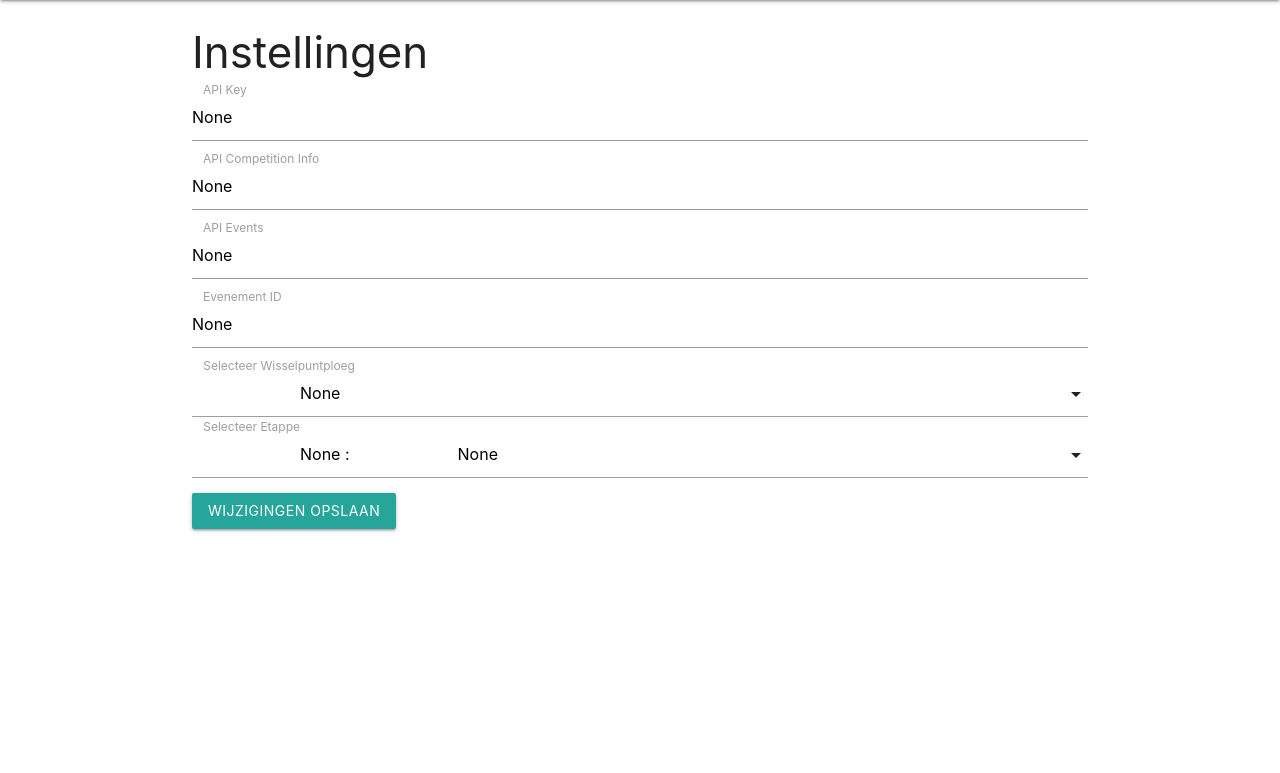
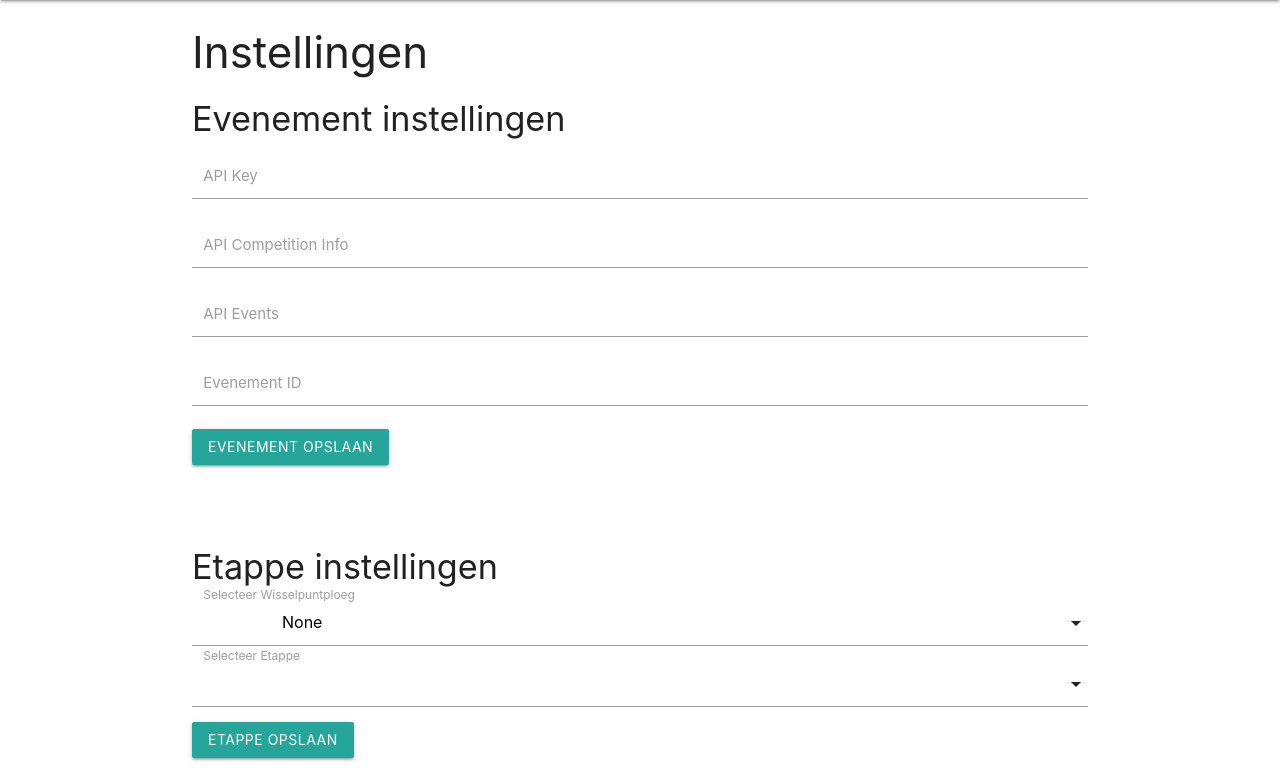
Before and after one commit to Veluweloop/VelRiS, a Flask app: page /instellingen in a window 1280 px wide. Shown: the part 64-837 px from the top of the page. Before the commit the page ends 596 px from the top, so only its background shows below. Run offline with Flask 3, Linux system fonts and the light colour scheme; data that the repository does not hold is empty; parts of the project's set-up code (start-up, migrations or seed data) failed here and were passed over; some libraries are stand-ins or nearby versions.

Commit message:
update in changing settings

```diff
--- a/helper_database.py
+++ b/helper_database.py
@@ -154,7 +154,7 @@ def get_wisselpunt_by_etappe(evenement_id, etappe_volgnummer):
             AND ETAPPE_VOLGNUMMER = ?
         ''', (evenement_id, etappe_volgnummer))
 
-    row = cursor.fetchone()
+        row = cursor.fetchone()
 
     if row is not None:
         return row[0]
--- a/webapp/templates/Instellingen.html
+++ b/webapp/templates/Instellingen.html
@@ -1,61 +1,131 @@
 {% extends "base.html" %}
 
 {% block content %}
+
 <div class="container">
 
     <h3>Instellingen</h3>
 
-        <form method="POST" id="update_instellingen">
+
+    <!-- ===================================================== -->
+    <!-- EVENEMENT / API INSTELLINGEN                          -->
+    <!-- ===================================================== -->
+
+    <h4>Evenement instellingen</h4>
+
+    <form method="POST">
+
+        <!-- Tell Flask which form was submitted -->
+        <input type="hidden" name="action" value="event">
+
 
         <!-- API Key -->
         <div class="input-field col s12">
+
             <input
                 id="API_key"
                 name="API_key"
                 type="text"
-                    value="{{ config_load.API_key }}"
+                value="{{ config_load.API_key or '' }}"
             >
-                <label for="API_key">API Key</label>
+
+            <label for="API_key">
+                API Key
+            </label>
+
         </div>
+
 
         <!-- API competitioninfo -->
         <div class="input-field col s12">
+
             <input
                 id="API_competitioninfo"
                 name="API_competitioninfo"
                 type="text"
-                    value="{{ config_load.API_competitioninfo }}"
+                value="{{ config_load.API_competitioninfo or '' }}"
             >
-                <label for="API_competitioninfo">API Competition Info</label>
+
+            <label for="API_competitioninfo">
+                API Competition Info
+            </label>
+
         </div>
+
 
         <!-- API events -->
         <div class="input-field col s12">
+
             <input
                 id="API_events"
                 name="API_events"
                 type="text"
-                    value="{{ config_load.API_events }}"
+                value="{{ config_load.API_events or '' }}"
             >
-                <label for="API_events">API Events</label>
+
+            <label for="API_events">
+                API Events
+            </label>
+
         </div>
 
-            <!-- Evenement ID -->
+
+        <!-- Event ID -->
         <div class="input-field col s12">
+
             <input
                 id="EVENEMENT_ID"
                 name="EVENEMENT_ID"
-                    type="text"
-                    value="{{ config_load.EVENEMENT_ID }}"
+                type="number"
+                value="{{ config_load.EVENEMENT_ID or '' }}"
             >
-                <label for="EVENEMENT_ID">Evenement ID</label>
+
+            <label for="EVENEMENT_ID">
+                Evenement ID
+            </label>
+
         </div>
 
-            <!-- Wisselpuntploeg -->
+
+        <!-- Save event -->
+        <button
+            class="btn"
+            type="submit"
+        >
+            Evenement opslaan
+        </button>
+
+    </form>
+
+
+    <br>
+    <br>
+
+
+    <!-- ===================================================== -->
+    <!-- ETAPPE INSTELLINGEN                                   -->
+    <!-- ===================================================== -->
+
+    <h4>Etappe instellingen</h4>
+
+    <form method="POST">
+
+        <!-- Tell Flask which form was submitted -->
+        <input type="hidden" name="action" value="etappe">
+
+
+        <!-- ================================================= -->
+        <!-- WISSELPUNTPLOEG                                    -->
+        <!-- ================================================= -->
+
         <div class="input-field col s12">
 
-                <select id="checkpointteam" name="checkpointteam">
+            <select
+                id="checkpointteam"
+                name="checkpointteam"
+            >
 
+                <!-- Current value -->
                 <option
                     value="{{ config_load.checkpointteam }}"
                     selected
@@ -63,12 +133,14 @@
                     {{ config_load.checkpointteam }}
                 </option>
 
-                    {% for Wisselpuntploeg_list_optie in config_load.checkpointteam_list %}
 
-                        {% if Wisselpuntploeg_list_optie != config_load.checkpointteam %}
+                <!-- Other possible values -->
+                {% for optie in config_load.checkpointteam_list %}
 
-                            <option value="{{ Wisselpuntploeg_list_optie }}">
-                                {{ Wisselpuntploeg_list_optie }}
+                    {% if optie != config_load.checkpointteam %}
+
+                        <option value="{{ optie }}">
+                            {{ optie }}
                         </option>
 
                     {% endif %}
@@ -77,29 +149,49 @@
 
             </select>
 
-                <label>Selecteer Wisselpuntploeg</label>
+            <label>
+                Selecteer Wisselpuntploeg
+            </label>
 
         </div>
 
-            <!-- Etappe -->
+
+        <!-- ================================================= -->
+        <!-- ETAPPE                                             -->
+        <!-- ================================================= -->
+
         <div class="input-field col s12">
 
-                <select id="checkpoint" name="etappe_volgnummer">
+            <select
+                id="checkpoint"
+                name="etappe_volgnummer"
+            >
+
+                <!-- Current etappe -->
+                {% if config_load.ETAPPE_VOLGNUMMER %}
 
                     <option
                         value="{{ config_load.ETAPPE_VOLGNUMMER }}"
                         selected
                     >
-                        {{ config_load.ETAPPE_VOLGNUMMER }} :
+                        {{ config_load.ETAPPE_VOLGNUMMER }}
+                        :
                         {{ config_load.ETAPPE_NAAM }}
                     </option>
 
+                {% endif %}
+
+
+                <!-- Available etappes -->
                 {% for etappe_volgnummer in config_load.ETAPPE_LIST.ETAPPE_VOLGNUMMER_list %}
 
-                        {% if etappe_volgnummer != config_load.ETAPPE_VOLGNUMMER %}
+                    {% if etappe_volgnummer|string != config_load.ETAPPE_VOLGNUMMER|string %}
 
-                            <option value="{{ etappe_volgnummer }}">
-                                {{ etappe_volgnummer }} :
+                        <option
+                            value="{{ etappe_volgnummer }}"
+                        >
+                            {{ etappe_volgnummer }}
+                            :
                             {{ config_load.ETAPPE_LIST.ETAPPE_NAAM_list[loop.index0] }}
                         </option>
 
@@ -109,21 +201,40 @@
 
             </select>
 
-                <label>Selecteer Etappe</label>
+            <label>
+                Selecteer Etappe
+            </label>
 
         </div>
 
-            <!-- Submit -->
+
+        <!-- Save etappe -->
         <button
-                class="btn col s4 center-align"
+            class="btn"
             type="submit"
-                form="update_instellingen"
-                value="Submit"
         >
-                Wijzigingen opslaan
+            Etappe opslaan
         </button>
 
     </form>
 
 </div>
+
+
+<!-- ========================================================= -->
+<!-- MATERIALIZE SELECT INITIALIZATION                         -->
+<!-- ========================================================= -->
+
+<script>
+
+document.addEventListener('DOMContentLoaded', function() {
+
+    var elems = document.querySelectorAll('select');
+
+    M.FormSelect.init(elems);
+
+});
+
+</script>
+
 {% endblock %}
--- a/webapp/webapp.py
+++ b/webapp/webapp.py
@@ -1,4 +1,4 @@
-from flask import Flask, render_template, request
+from flask import Flask, render_template, request, redirect, url_for
 from flask.config import Config
 import datetime
 import time
@@ -98,35 +98,61 @@ def wijzigingen():
     return render_template("wijzigingen.html", title= title)
 
 # grote update nodig
-@app.route("/instellingen", methods = ['POST', 'GET'])
+@app.route("/instellingen", methods=['GET', 'POST'])
 def instellingen():
     title = "Instellingen"
-    instelling_huidig = {
-        "API_key" : helper_database.get_instelling('API_KEY'),
-        "API_competitioninfo" : helper_database.get_instelling('API_competitioninfo'),
-        "API_events" : helper_database.get_instelling('API_events'),
-        "EVENEMENT_ID" : helper_database.get_instelling('EVENEMENT_ID'),
-        "ETAPPE_VOLGNUMMER" : helper_database.get_instelling('ETAPPE_VOLGNUMMER'),
-        "ETAPPE_NAAM" : helper_database.get_instelling('WISSELPUNT_NAAM'),
-        "checkpointteam" : helper_database.get_instelling('checkpointteam'),
-        "checkpointteam_list" : ["wppA", "wppB", "wppC", "wppD"],
-        "ETAPPE_LIST" : helper_database.get_wisselpunten(helper_database.get_instelling('EVENEMENT_ID'))
-    }
 
     if request.method == 'POST':
 
-        evenement_id = int(request.form['EVENEMENT_ID'])
-        etappe_volgnummer = int(request.form['etappe_volgnummer'])
-        wisselpunt_naam = helper_database.get_wisselpunt_by_etappe(evenement_id, etappe_volgnummer)
-        helper_database.insert_instelling('API_KEY', request.form['API_key'])
-        helper_database.insert_instelling('API_competitioninfo', request.form['API_competitioninfo'])
-        helper_database.insert_instelling('API_events', request.form['API_events'])
-        helper_database.insert_instelling('EVENEMENT_ID', evenement_id)
-        helper_database.insert_instelling('ETAPPE_VOLGNUMMER', etappe_volgnummer)
-        helper_database.insert_instelling('WISSELPUNT_NAAM', wisselpunt_naam)
-        helper_database.insert_instelling('checkpointteam', request.form['checkpointteam'])
+        action = request.form.get("action")
 
-    return render_template("instellingen.html", title= title, config_load = instelling_huidig)
+        # ==========================================
+        # FORM 1: Event/API instellingen
+        # ==========================================
+        if action == "event":
+            evenement_id = int(request.form['EVENEMENT_ID'])
+            helper_database.insert_instelling('API_KEY', request.form['API_key'])
+            helper_database.insert_instelling('API_competitioninfo', request.form['API_competitioninfo'])
+            helper_database.insert_instelling('API_events', request.form['API_events'])
+            helper_database.insert_instelling('EVENEMENT_ID', evenement_id)
+
+            # Download/load data for the new event
+            main.update_background()
+
+            return redirect(url_for("instellingen"))
+
+        # ==========================================
+        # FORM 2: Etappe instellingen
+        # ==========================================
+        elif action == "etappe":
+
+            etappe_volgnummer = int(request.form['etappe_volgnummer'])
+            evenement_id = helper_database.get_instelling('EVENEMENT_ID')
+            wisselpunt_naam = helper_database.get_wisselpunt_by_etappe(evenement_id, etappe_volgnummer)
+            helper_database.insert_instelling('ETAPPE_VOLGNUMMER', etappe_volgnummer)
+            helper_database.insert_instelling('WISSELPUNT_NAAM', wisselpunt_naam)
+            helper_database.insert_instelling('checkpointteam', request.form['checkpointteam'])
+
+            return redirect(url_for("instellingen"))
+
+    # ==========================================
+    # GET: load current settings
+    # ==========================================
+
+    evenement_id = helper_database.get_instelling('EVENEMENT_ID')
+    instelling_huidig = {
+        "API_key": helper_database.get_instelling('API_KEY'),
+        "API_competitioninfo": helper_database.get_instelling('API_competitioninfo'),
+        "API_events": helper_database.get_instelling('API_events'),
+        "EVENEMENT_ID": evenement_id,
+        "ETAPPE_VOLGNUMMER": helper_database.get_instelling('ETAPPE_VOLGNUMMER'),
+        "ETAPPE_NAAM": helper_database.get_instelling('WISSELPUNT_NAAM'),
+        "checkpointteam": helper_database.get_instelling('checkpointteam'),
+        "checkpointteam_list": ["wppA", "wppB", "wppC", "wppD"],
+        "ETAPPE_LIST": helper_database.get_wisselpunten(evenement_id)
+    }
+
+    return render_template("instellingen.html", title=title, config_load=instelling_huidig)
 
 
 if __name__ == '__main__':
```
Lines whose indentation alone changed are shown as unchanged.
